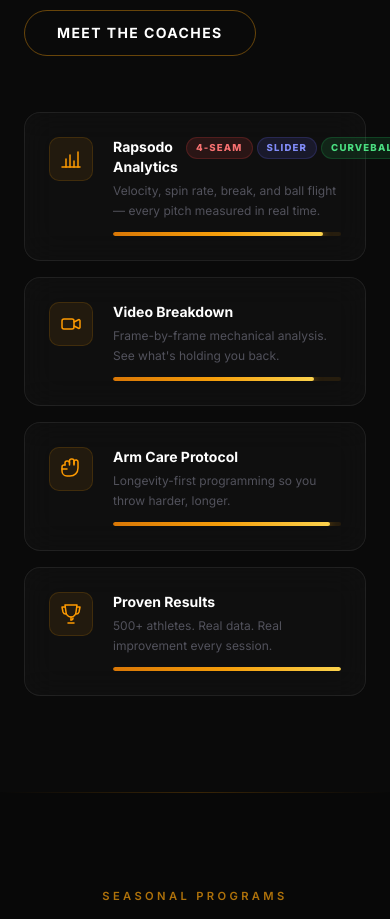
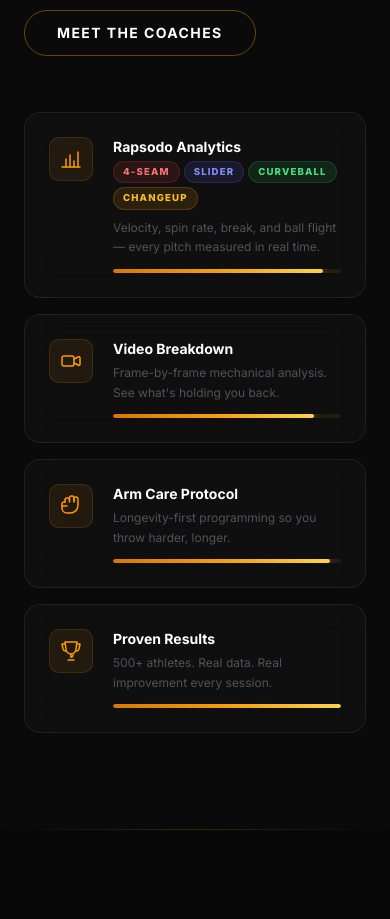
Before and after one commit to patrick3395/diamond9-athletics, a Next.js app: page /diamond9-athletics/ in a window 390 px wide. Shown: the part 3520-4439 px from the top of the page. Built offline with nearby package versions, Linux system fonts and the light colour scheme.

Commit message:
fix: pitch tags below title on feature cards — no overflow on mobile

```diff
--- a/src/app/page.tsx
+++ b/src/app/page.tsx
@@ -248,16 +248,14 @@
                 <div key={i} className="card-modern rounded-2xl p-6 card-lift group flex items-start gap-5">
                   <div className="icon-box flex-shrink-0 group-hover:scale-110 transition-transform duration-300">{f.icon}</div>
                   <div className="flex-1 min-w-0">
-                    <div className="flex items-start justify-between mb-1 gap-2">
-                      <h3 className="text-white font-bold text-sm">{f.title}</h3>
+                    <h3 className="text-white font-bold text-sm mb-1">{f.title}</h3>
                     {f.pitchTags.length > 0 && (
-                        <div className="flex gap-1 flex-wrap justify-end flex-shrink-0">
+                      <div className="flex gap-1 flex-wrap mb-2">
                         {f.pitchTags.map((tag, t) => (
                           <span key={t} className={`pitch-tag ${t===0?"pitch-tag-fb":t===1?"pitch-tag-sl":t===2?"pitch-tag-cb":"pitch-tag-ch"}`}>{tag}</span>
                         ))}
                       </div>
                     )}
-                    </div>
                     <p className="text-zinc-600 text-xs mb-3 leading-relaxed">{f.desc}</p>
                     <div className="velocity-bar-track">
                       <div className="velocity-bar-fill" style={{ width: `${f.bar}%` }} />
```
Lines whose indentation alone changed are shown as unchanged.
